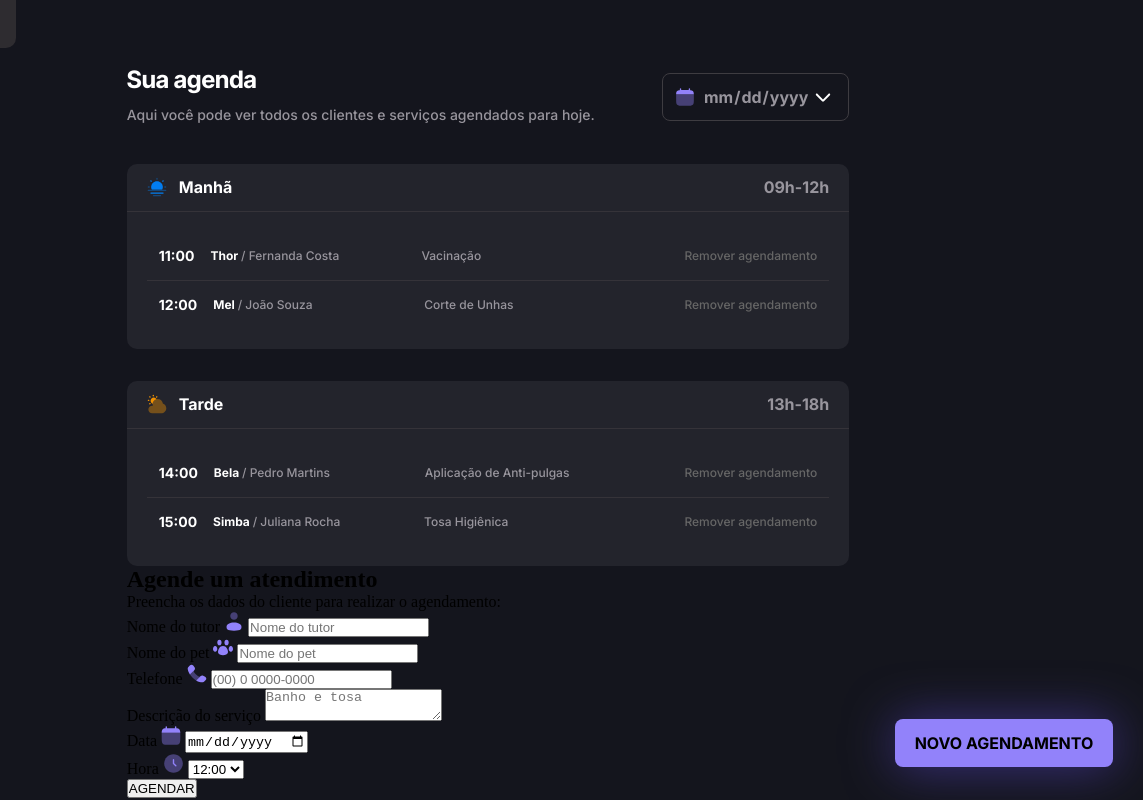
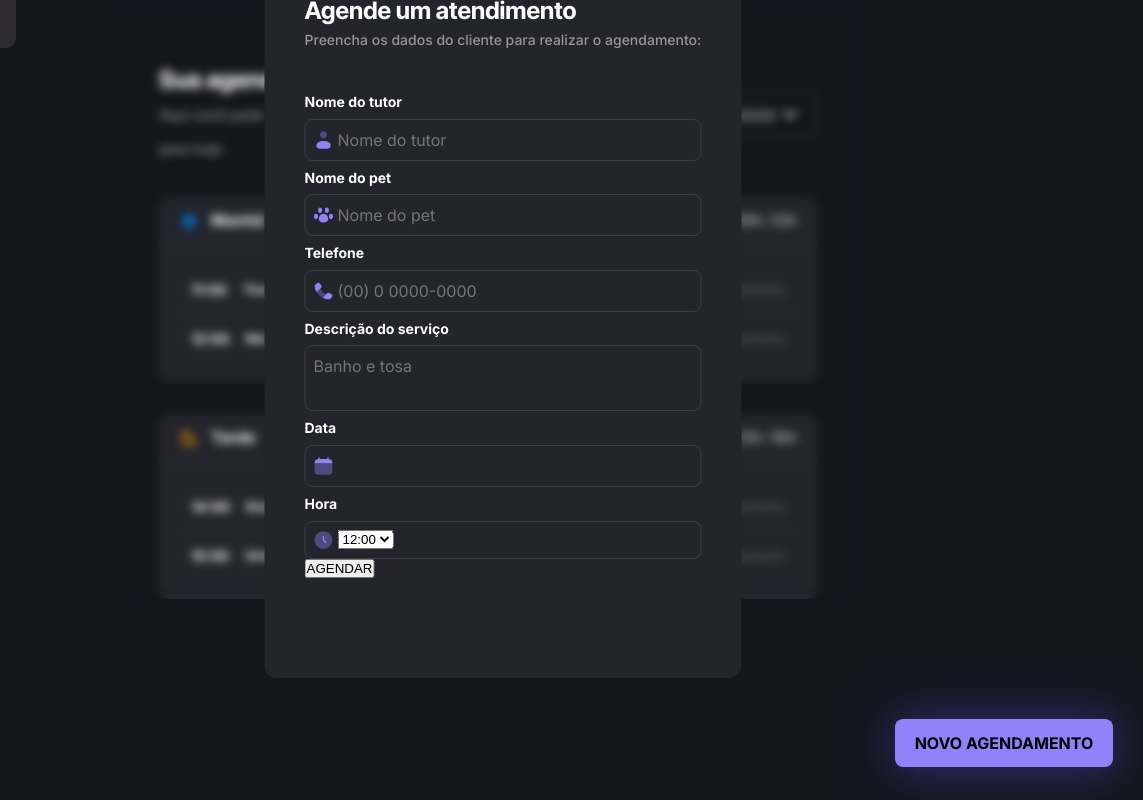
Before and after one commit to SamihFreire/mundo-pet, a plain HTML site: page index.html in a window 1280 px wide. Shown: the full height of the page, 137-1280 px from the left. Drawn offline with Linux system fonts and the light colour scheme.

Commit message:
feat: iniciado estilização form de criação dos agendamentos

```diff
--- a/index.html
+++ b/index.html
@@ -109,6 +109,7 @@
             </li>
           </ul>
         </section>
+
         <form class="form">
             <section class="create-schedule">
                 <header class="create-schedule-header">
@@ -117,37 +118,37 @@
                 </header>
 
                 <div class="form-group">
+                    <label for="form-tutor-name">Nome do tutor</label>
                     <div>
-                        <label for="tutor-name">Nome do tutor</label>
                         <img src="./assets/icons/user.svg" alt="Ícone de usuário"/>
-                        <input type="text" id="tutor-name" name="tutor-name" placeholder="Nome do tutor" required />
+                        <input type="text" id="form-tutor-name" name="form-tutor-name" placeholder="Nome do tutor" required />
                     </div>
 
+                    <label for="form-pet-name">Nome do pet</label>
                     <div>
-                        <label for="pet-name">Nome do pet</label>
                         <img src="./assets/icons/pet-paw.svg" alt="Ícone de pet"/>
-                        <input type="text" id="pet-name" name="pet-name" placeholder="Nome do pet" required />
+                        <input type="text" id="form-pet-name" name="form-pet-name" placeholder="Nome do pet" required />
                     </div>
 
+                    <label for="form-phone">Telefone</label>
                     <div>
-                        <label for="phone">Telefone</label>
                         <img src="./assets/icons/phone.svg" alt="Ícone de telefone"/>
-                        <input type="tel" id="phone" name="phone" placeholder="(00) 0 0000-0000" required />
+                        <input type="tel" id="form-phone" name="form-phone" placeholder="(00) 0 0000-0000" required />
                     </div>
 
+                    <label for="form-service-description">Descrição do serviço</label>
                     <div>
-                        <label for="service-description">Descrição do serviço</label>
-                        <textarea name="service-description" id="service-description" placeholder="Banho e tosa" required></textarea>
+                        <textarea name="form-service-description" id="form-service-description" placeholder="Banho e tosa" required></textarea>
                     </div>
 
+                    <label for="form-schedule-date">Data</label>
                     <div class="schedule-date">
-                        <label for="schedule-date">Data</label>
                         <img src="./assets/icons/calendar.svg" alt="Calendário" />
-                        <input type="date" id="date" name="date" required />
+                        <input type="form-schedule-date" id="form-schedule-date" name="form-schedule-date" required />
                     </div>
 
+                    <label for="schedule-time">Hora</label>
                     <div>
-                        <label for="schedule-time">Hora</label>
                         <img src="./assets/icons/clock.svg" alt="Relógio">
                         <select name="schedule-time" id="schedule-time">
                             <option value="12">12:00</option>
--- /dev/null
+++ b/styles/form.css
@@ -0,0 +1,65 @@
+form {
+
+    & .create-schedule {
+        position: fixed;
+        top: 40%;
+        left: 50%;
+        transform: translate(-50%, -50%);
+
+        display: flex;
+        flex-direction: column;
+        width: 29.812rem;
+        height: 44.75rem;
+        padding-top: 2.343rem;
+        padding-inline: 2.5rem;
+        border-radius: 0.75rem;
+        background-color: var(--background-tertiary);
+
+        & h2 {
+            font: var(--title);
+            color: var(--content-primary);
+            line-height: 1;
+        }
+
+        & p {
+            font: var(--paragraph-medium);
+            color: var(--content-secondary);
+        }
+
+        & .form-group {
+            padding-top: 1.75rem;
+            & label {
+                font: var(--label-medium);
+                color: var(--content-primary);
+            }
+            & div:not(.button-confirm-schedule) {
+                display: flex;
+                align-items: center;
+                gap: 0.25rem;
+
+                padding: 0.5rem;
+                border-radius: 0.5rem;
+                border: 1px solid var(--border-primary);
+
+                font: var(--fw-regular) 1rem/1.5 var(--ff-inter);
+
+                & img {
+                    height: 1.25rem;
+                    width: 1.25rem;
+                }
+
+                & input, & textarea {
+                    all: unset;
+                }
+            }
+        }
+    }
+
+    &::before {
+        content: "";
+        position: absolute;
+        inset: 0;
+        height: 100%;
+        backdrop-filter: blur(5px);
+    }
+}
--- a/styles/global.css
+++ b/styles/global.css
@@ -36,6 +36,7 @@
     --accent-orange-light: #75501B;
 
     /* TIPOGRAFIA */
+    --fw-regular: 400;
     --fw-medium: 500;
     --fw-bold: 700;
     --fw-extra-bold: 800;
--- a/styles/index.css
+++ b/styles/index.css
@@ -2,4 +2,5 @@
 @import url(aside.css);
 @import url(body.css);
 @import url(main.css);
+@import url(form.css);
 @import url(footer.css);
--- a/styles/main.css
+++ b/styles/main.css
@@ -2,6 +2,8 @@ main {
     margin-inline: auto;
     padding-top: 3.875rem;
     min-width: 39.35rem;
+    position: relative;
+    padding-inline: 3rem;
 
     & .schedule-header {
         display: flex;
```
